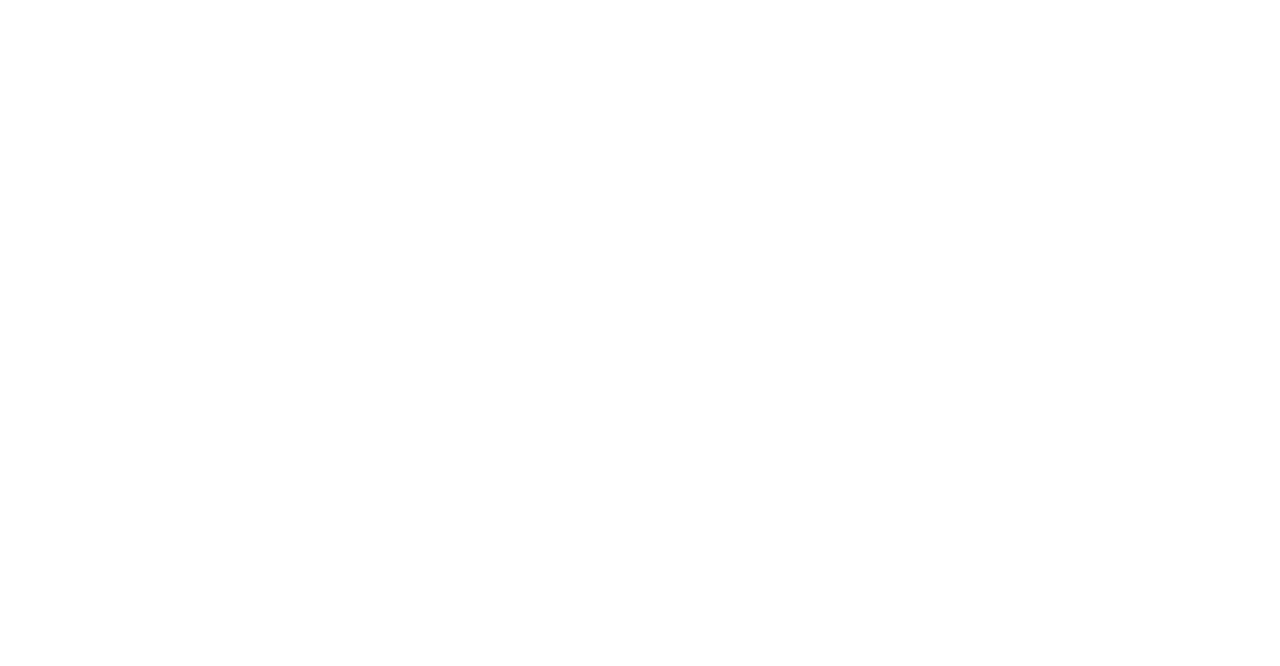
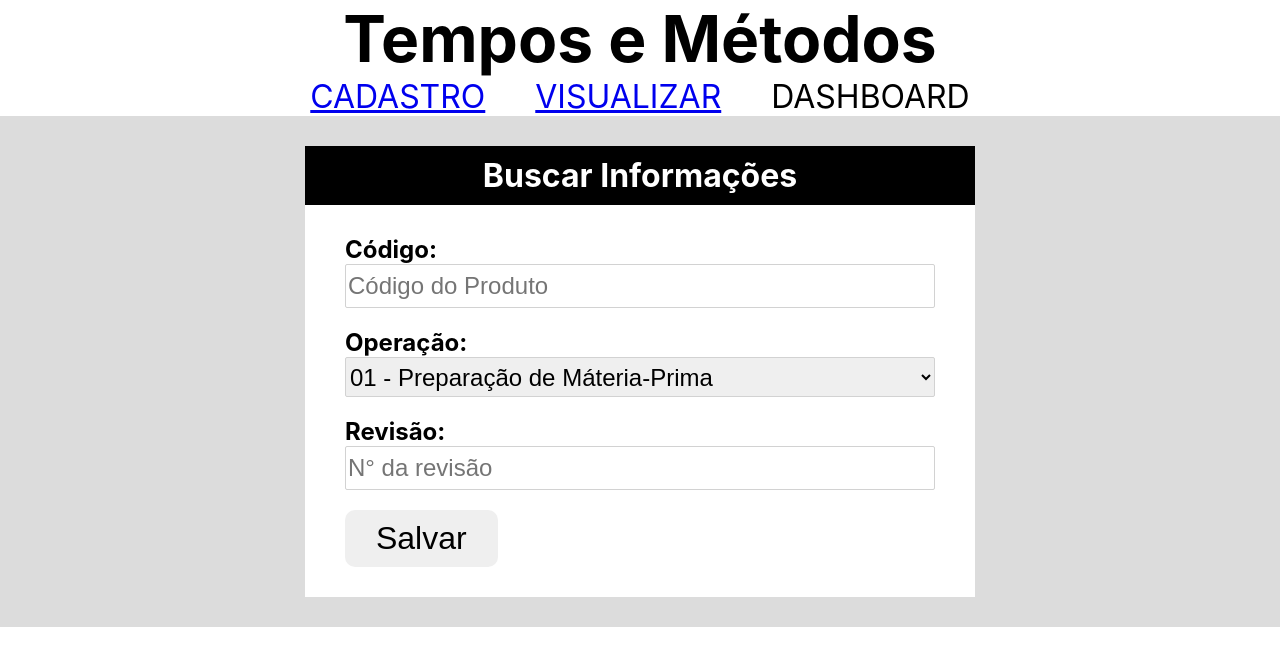
Before and after one commit to leonkito/Crono-App, a React (Create React App) app: page /visualizar in a window 1280 px wide. Before the commit this address had no page. Shown: the top 666 px of the page. Built offline with nearby package versions, Linux system fonts and the light colour scheme.

Commit message:
updated header

```diff
--- a/src/App.js
+++ b/src/App.js
@@ -1,17 +1,13 @@
 import React from "react";
-import Header from './components/header'
-import InfoForm from './components/infoForm'
+import MainForm from './components/MainForm'
 import Cadastro from './components/cadastro'
 const App = () => {
 
   return (
-    <>
-      <Header />
-      <div className="main">
-      <InfoForm />
-      <Cadastro />
-      </div>
-    </>
+    <div className="main">
+    <MainForm />
+    <Cadastro />
+    </div>
   );
 }
 
--- a/src/RouteSwitch.js
+++ b/src/RouteSwitch.js
@@ -1,16 +1,20 @@
 import { BrowserRouter, Routes, Route } from "react-router-dom";
 import App from "./App";
-import Cadastro from './components/cadastro'
+import Visualizar from './Visualizar'
+import Header from './components/Header'
 // import Profile from "./Profile";
 
 const RouteSwitch = () => {
   return (
     <BrowserRouter>
+    <div>
+      <Header />
       <Routes>
         <Route path="/" element={<App />} />
-        <Route path="/" element={<Cadastro />} />
+        <Route path="/visualizar" element={<Visualizar />} />
         {/* <Route path="/profile" element={<Profile />} /> */}
       </Routes>
+    </div>
     </BrowserRouter>
   );
 };
--- /dev/null
+++ b/src/Visualizar.js
@@ -0,0 +1,12 @@
+import React from "react";
+import GetInfo from './components/GetInfo'
+
+const Visualizar = () => {
+  return (
+    <div className="main">
+      <GetInfo />
+    </div>
+  );
+}
+
+export default Visualizar;
--- /dev/null
+++ b/src/components/GetInfo.js
@@ -0,0 +1,73 @@
+import databaseConfig from './databaseConfig';
+import React, {useState, setState} from "react";
+import {ref,  onValue} from "firebase/database";
+const GetInfo = () =>{
+  // const [data,setData] = useState('')
+  const[{codigo, operacao, revisao},setState] = useState({
+    codigo:'',
+    operacao:'01 - Preparação de Máteria-Prima',
+    revisao:'',
+  })
+  const[cronoanalista,setCronoanalista] = useState('')
+  const handleSubmit = (e) =>{
+    e.preventDefault();
+    const timeRef = ref(databaseConfig, `tempos/${codigo}/${operacao}/${revisao}`);
+    onValue(timeRef, (snapshot) => {
+      const def = snapshot.val();
+      setCronoanalista(def.cronoanalista);
+    });
+  }
+
+  const handleChange = ({target:{name, value}})=>{
+    setState(prevState =>({...prevState, [name]:value}));
+  }
+  return(
+  <div className="form-holder">
+    <h1 className="title">Buscar Informações</h1>
+    <form onSubmit={handleSubmit}>
+      <div className="input-holder">
+        <label>
+        Código:
+          <input
+          type="text"
+          placeholder="Código do Produto"
+          value={codigo}
+          className="input-form"
+          name="codigo"
+          onChange={handleChange}
+          />
+        </label>
+      </div>
+      <div className="input-holder">
+        <label>
+        Operação:
+        <select value={operacao} className="input-form" name="operacao" onChange={handleChange}>
+          <option value="01 - Preparação de Máteria-Prima">01 - Preparação de Máteria-Prima</option>
+          <option value="02 - Mistura">02 - Mistura</option>
+          <option value="03 - Envase">03 - Envase</option>
+          <option value="04 - Embalagem e Acondicionamento">04 - Embalagem e Acondicionamento</option>
+          <option value="05 - Setup e Limpeza">05 - Setup e Limpeza</option>
+        </select>
+        </label>
+      </div>
+      <div className="input-holder">
+        <label>
+        Revisão:
+          <input
+          type="text"
+          placeholder="N° da revisão"
+          value={revisao}
+          className="input-form"
+          name="revisao"
+          onChange={handleChange}
+          />
+        </label>
+      </div>
+      <input className="submit-button" type="submit" value="Salvar" />
+    </form>
+    <div>{cronoanalista}</div>
+  </div>
+  )
+}
+
+export default GetInfo
--- a/src/components/infoForm.js
+++ b/src/components/MainForm.js
@@ -1,30 +1,46 @@
 import React, { useState } from "react";
-import database from './config';
+import databaseConfig from './databaseConfig';
 import { ref, set } from "firebase/database";
 
-const InfoForm = () => {
-    const[{codigo,operacao,turno,cronoanalista,revisao,centro_trabalho,data,observacao,concessao,tempo_normal_total,tempo_basico_total}, setState] = useState({codigo:'',operacao:'01 - Preparação de Máteria-Prima',turno:'',cronoanalista:'',revisao:'',centro_trabalho:'',data:'',observacao:'',concessao:'',tempo_normal_total:'',tempo_basico_total:''})
+const MainForm = () => {
+  const[{codigo, operacao, revisao, turno, cronoanalista, centroTrabalho, data, observacao}, setState] = useState({
+    codigo:'',
+    operacao:'01 - Preparação de Máteria-Prima',
+    revisao:'',
+    turno:'',
+    cronoanalista:'',
+    centroTrabalho:'',
+    data:'',
+    observacao:'',
+  })
+  // const[{concessao, tempoNormal, tempoBasico}] = useState({
+  //   concessao:'',
+  //   tempoNormal:'',
+  //   tempoBasico:''
+  // })
   const[show,setShow] = useState(true);
+
   const handleSubmit = (e) => {
     e.preventDefault();
-      // set(ref(database, 'tempos/'+ codigo +'/'+ operacao +'/' + revisao), {
-      //   cronoanalista : cronoanalista,
-      //   data: data,
-      //   observacao:observacao,
+    const timeRef = ref(databaseConfig, `tempos/${codigo}/${operacao}/${revisao}`)
+    set(timeRef,{
+      cronoanalista : cronoanalista,
+      data: data,
+      observacao:observacao
+    })
+    setShow(show === true ? false : true)
+    // TODO add on edit mode to change in database only what has been changed in the forms, cause set changes all the reference if nothing else is especified
+  }
 
-      // });
-      setShow(show=== true ? false : true)
-      alert('Information submitted')
-    }
-    const handleChange = ({target:{name,value}})=>{
-      setState(prevState =>({...prevState,[name]:value}));
+  const handleChange = ({target:{name, value}})=>{
+    setState(prevState =>({...prevState, [name]:value}));
   }
 
   return (
 
     <div className="form-holder">
       <h1 className="title">INFORMAÇÕES GERAIS</h1>
-      {show === true ? (
+      {show ? (
       <form onSubmit={handleSubmit}>
         <div className="input-holder">
           <label>
@@ -42,7 +58,7 @@
         <div className="input-holder">
           <label>
           Operação:
-            <select value={operacao} className="input-form"name="operacao" onChange={handleChange}>
+            <select value={operacao} className="input-form" name="operacao" onChange={handleChange}>
               <option value="01 - Preparação de Máteria-Prima">01 - Preparação de Máteria-Prima</option>
               <option value="02 - Mistura">02 - Mistura</option>
               <option value="03 - Envase">03 - Envase</option>
@@ -54,7 +70,7 @@
         <div className="input-holder">
           <label>
           Turno:
-          <select value={turno} className="input-form"name="turno" onChange={handleChange}>
+          <select value={turno} className="input-form" name="turno" onChange={handleChange}>
             <option value="01">1° Turno</option>
             <option value="02">2° Turno</option>
             <option value="03">3° Turno</option>
@@ -81,9 +97,9 @@
             <input
             type="text"
             placeholder="Centro de Trabalho"
-            value={centro_trabalho}
+            value={centroTrabalho}
             className="input-form"
-            name="centro_trabalho"
+            name="centroTrabalho"
             onChange={handleChange}
           />
           </label>
@@ -136,4 +152,4 @@
   )
 }
 
-export default InfoForm
+export default MainForm
--- a/src/components/cadastro.js
+++ b/src/components/cadastro.js
@@ -1,4 +1,4 @@
-import React,{ useState } from "react";
+import React,{ useState, setState} from "react";
 import Element from './element';
 
 const Cadastro = () => {
@@ -6,10 +6,13 @@
   const handleClick=()=>{
     setTimes(times+1)
   }
+  const handleChange = ()=>{
+    console.log()
+  }
   return (
     <div className="form-holder">
     <h1 className="title">Elementos</h1>
-      {[...Array(times)].map((e, i) => <Element key={i}/>)}
+      {[...Array(times)].map((e, i) => <Element onChange={handleChange}/>)}
       <button className="submit-button" onClick={handleClick}>Adicionar Elemento</button>
     </div>
   );
--- a/src/components/config.js
+++ b/src/components/databaseConfig.js
@@ -12,6 +12,6 @@
 };
 
 const app = initializeApp(firebaseConfig);
-const database = getDatabase(app);
+const databaseConfig = getDatabase(app);
 
-export default database
+export default databaseConfig
--- a/src/components/element.js
+++ b/src/components/element.js
@@ -1,29 +1,28 @@
-import React, { useState } from "react";
-import database from './config';
-import { ref, set } from "firebase/database";
+import React, { useState, useEffect, setState} from "react";
 
-const Element = () => {
-    const[{id,element}, setState] = useState({id:1,element:''})
+
+const Element = (props) => {
+  const[{element}, setState] = useState({element:''})
 
   const handleSubmit = (e) => {
     e.preventDefault();
-      set(ref(database, 'tempos/'+ 30133), {
-        id : id,
-        element: element,
-        //preciso passar o id como props
-      });
-      alert('Information submitted')
   }
+
+  // React.useEffect(() => {
+  //   if (props.onChange) {
+  //     props.onChange(element)
+  //   }
+  // })
   const handleChange = ({target:{name,value}})=>{
     setState(prevState =>({...prevState,[name]:value}));
+    props.onChange();
   }
 
   return (
-
     <form onSubmit={handleSubmit}>
       <div className="input-holder">
         <label>
-          Descrição da Tarefa {id}:
+          Descrição da Tarefa:
           <input
           type="text"
           placeholder="Elemento"
@@ -34,7 +33,6 @@
           />
         </label>
       </div>
-      <input className="submit-button"type="submit" value="Submit" />
     </form>
   );
 }
--- a/src/components/header.js
+++ b/src/components/header.js
@@ -1,7 +1,6 @@
 import React from "react";
 import { Link } from 'react-router-dom'
 const Header = () =>{
-
   return(
     <>
       <div className="header">
@@ -15,4 +14,5 @@
     </>
   )
 }
+
 export default Header;
--- a/src/index.js
+++ b/src/index.js
@@ -2,7 +2,6 @@
 import ReactDOM from 'react-dom/client';
 import './index.css';
 import RouteSwitch from "./RouteSwitch";
-// import App from './App';
 
 const root = ReactDOM.createRoot(document.getElementById('root'));
 root.render(
```
Also changed, not shown: src/components/info.js (deleted, +0 -19 lines). Lines whose indentation alone changed are shown as unchanged.
